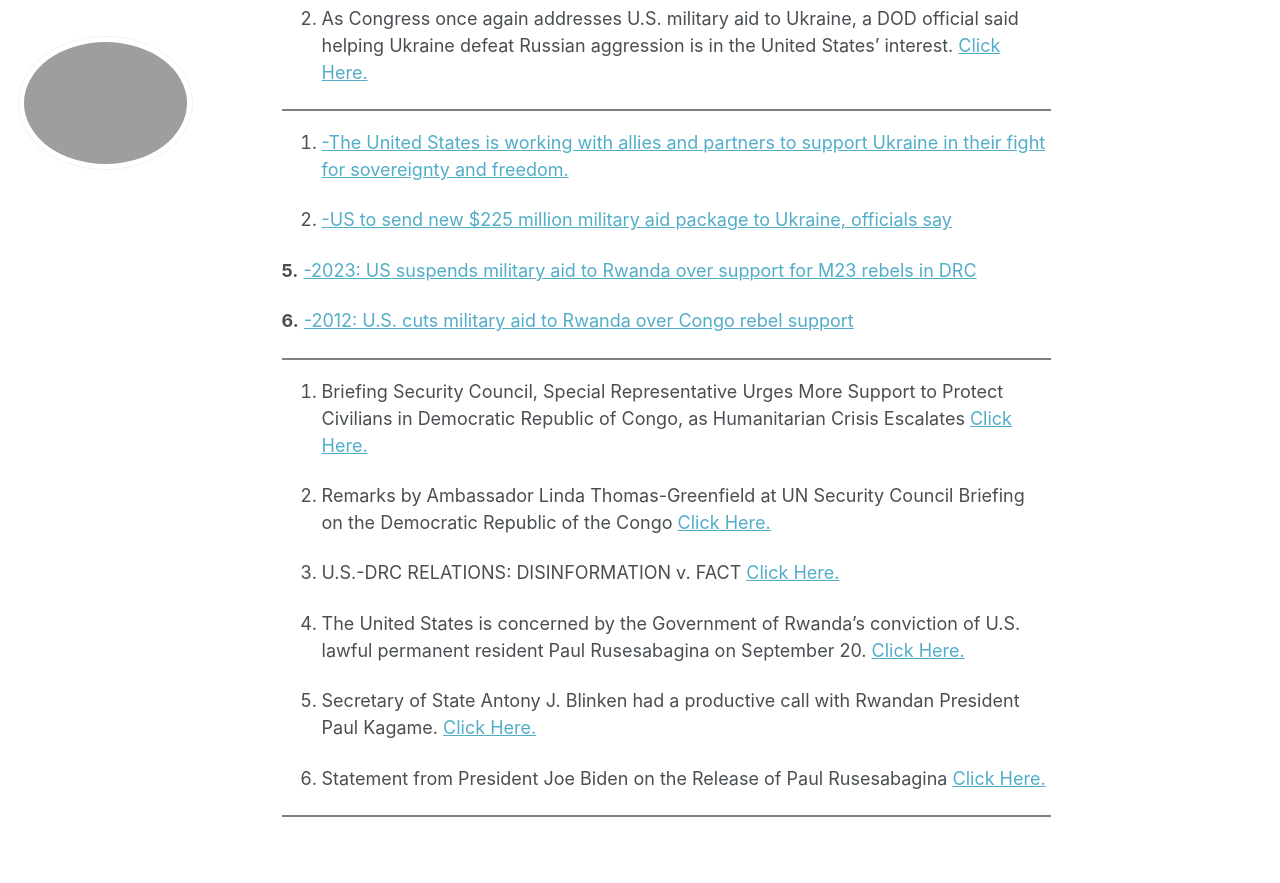
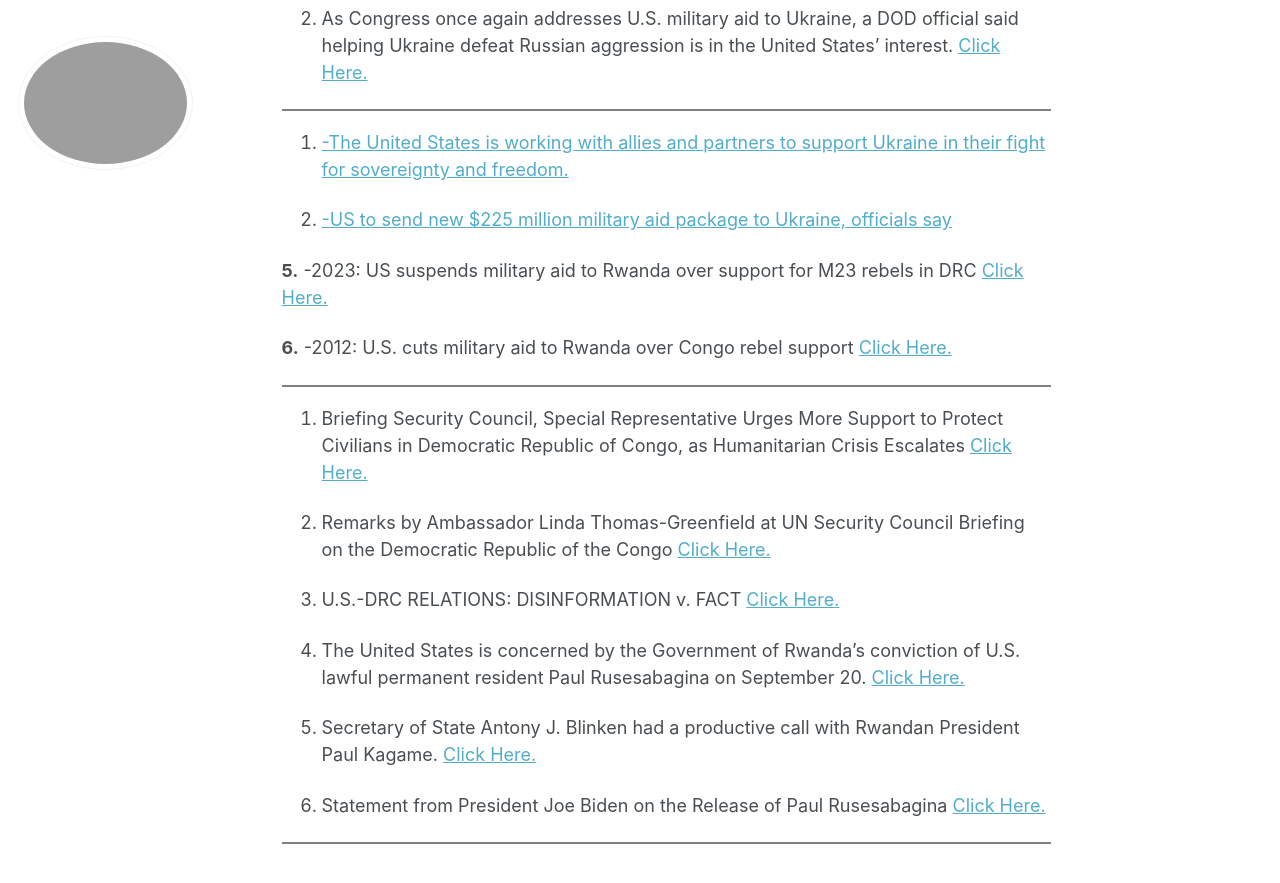
Before and after one commit to phdcsseiden/phdcsseiden.github.io, a Jekyll site: the page built from _pages/News.md, in a window 1280 px wide and 900 px high, scrolled down 496 px. Shown: the top 883 px of the window. Built offline with Jekyll 4.4.1, drawn with Linux system fonts in a browser that asks for light colours.

Commit message:
Update News.md

```diff
--- a/_pages/News.md
+++ b/_pages/News.md
@@ -42,10 +42,10 @@
 4. <a href=" https://apnews.com/article/ukraine-russia-military-aid-us-e0a07e45c4b6656d128c5df8c51357fb"> -US to send new $225 million military aid package to Ukraine, officials say </a>
 
 
-<b>5.</b> <a href=" https://www.theafricareport.com/323896/us-suspends-military-aid-to-rwanda-over-support-for-m23-rebels-in-drc/"> -2023: US suspends military aid to Rwanda over support for M23 rebels in DRC </a>
+<b>5.</b> -2023: US suspends military aid to Rwanda over support for M23 rebels in DRC <a href=" https://www.theafricareport.com/323896/us-suspends-military-aid-to-rwanda-over-support-for-m23-rebels-in-drc/"> Click Here. </a>
 
 
-<b>6.</b> <a href=" https://www.reuters.com/article/idUSBRE86K0AY/"> -2012: U.S. cuts military aid to Rwanda over Congo rebel support </a>
+<b>6.</b>  -2012: U.S. cuts military aid to Rwanda over Congo rebel support <a href=" https://www.reuters.com/article/idUSBRE86K0AY/"> Click Here. </a>
 
 
 <hr style="height:2px;border-width:0;color:gray;background-color:gray">
```
